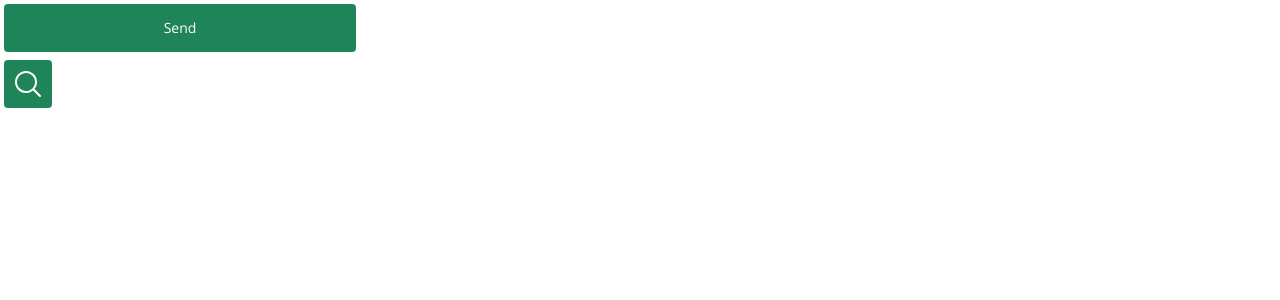
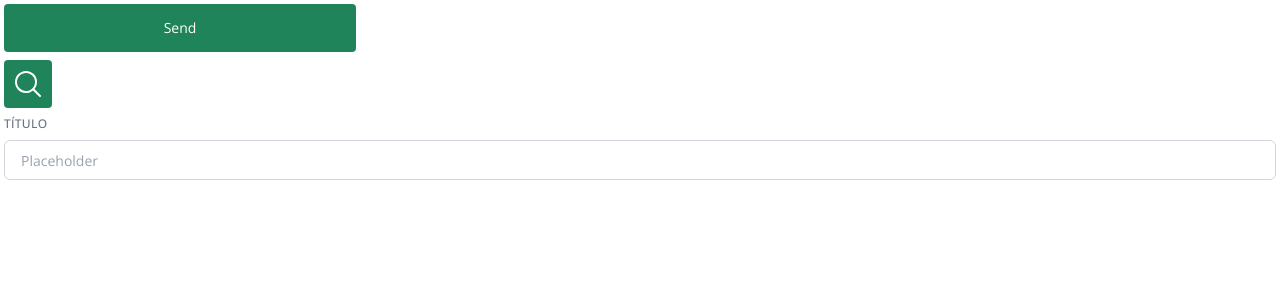
Before and after one commit to jotadagostin/refund-3.0, a React (Vite) app in the folder refund/: page / in a window 1280 px wide. Shown: the top 300 px of the page. Built offline with nearby package versions, Linux system fonts and the light colour scheme.

Commit message:
new component
input

```diff
--- a/refund/src/App.tsx
+++ b/refund/src/App.tsx
@@ -1,11 +1,13 @@
 import Button from "./components/button";
 import { ButtonSearch } from "./components/buttonSearch";
+import { Input } from "./components/input";
 
 function App() {
   return (
     <div className="flex flex-col gap-2 p-1">
       <Button size="md">Send</Button>
       <ButtonSearch size="md" />
+      <Input label="Título" placeholder="Placeholder" />
     </div>
   );
 }
--- /dev/null
+++ b/refund/src/components/input.tsx
@@ -0,0 +1,97 @@
+import React from "react";
+import { tv } from "tailwind-variants";
+
+/**
+ * Styles com variantes state e size
+ */
+const inputStyles = tv({
+  slots: {
+    container: "flex flex-col gap-2 w-full",
+    label: "font-medium uppercase tracking-wide transition-colors",
+    input: "w-full rounded-md border bg-white outline-none transition-colors",
+  },
+
+  variants: {
+    state: {
+      default: {
+        label: "text-gray-500",
+        input: "border-gray-300 text-gray-800 placeholder:text-gray-400",
+      },
+      active: {
+        label: "text-emerald-600",
+        input: "border-emerald-600 text-gray-800 placeholder:text-gray-400",
+      },
+    },
+
+    size: {
+      sm: {
+        input: "px-3 py-2 text-xs h-8",
+        label: "text-[10px]",
+      },
+      md: {
+        input: "px-4 py-3 text-sm h-10",
+        label: "text-xs",
+      },
+      lg: {
+        input: "px-5 py-4 text-base h-12",
+        label: "text-sm",
+      },
+    },
+  },
+
+  defaultVariants: {
+    state: "default",
+    size: "md",
+  },
+});
+
+/**
+ * Tipos
+ */
+type InputProps = React.InputHTMLAttributes<HTMLInputElement> & {
+  label: string;
+  size?: "sm" | "md" | "lg"; // Tipagem explícita evita erro no App.tsx
+};
+
+/**
+ * Componente Input
+ */
+export const Input = React.forwardRef<HTMLInputElement, InputProps>(
+  ({ label, size = "md", className, onFocus, onBlur, ...props }, ref) => {
+    const [isFocused, setIsFocused] = React.useState(false);
+
+    // Controla estado de focus
+    const state = isFocused ? "active" : "default";
+
+    const {
+      container,
+      label: labelStyle,
+      input,
+    } = inputStyles({
+      state,
+      size,
+    });
+
+    return (
+      <div className={container()}>
+        <label className={labelStyle()}>{label}</label>
+
+        <input
+          ref={ref}
+          className={input({ className })}
+          onFocus={(e) => {
+            setIsFocused(true);
+            onFocus?.(e);
+          }}
+          onBlur={(e) => {
+            setIsFocused(false);
+            onBlur?.(e);
+          }}
+          {...props}
+        />
+      </div>
+    );
+  },
+);
+
+Input.displayName = "Input";
```
